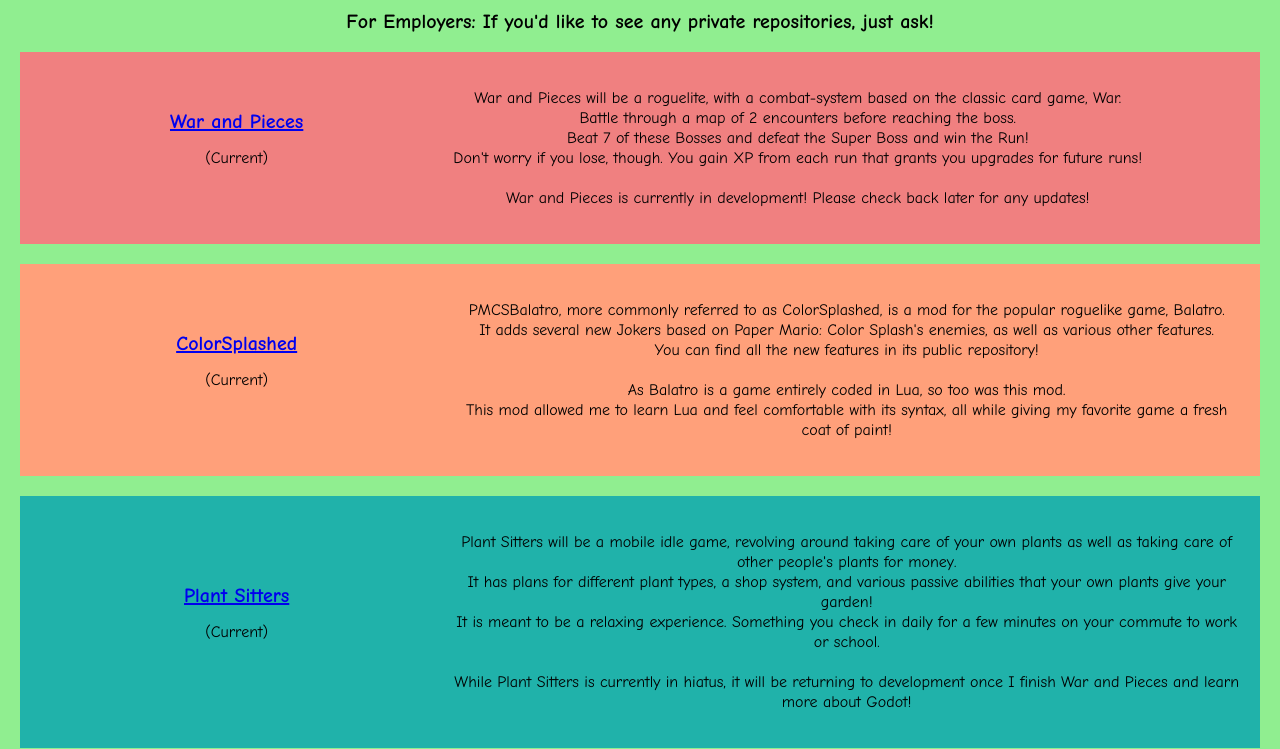
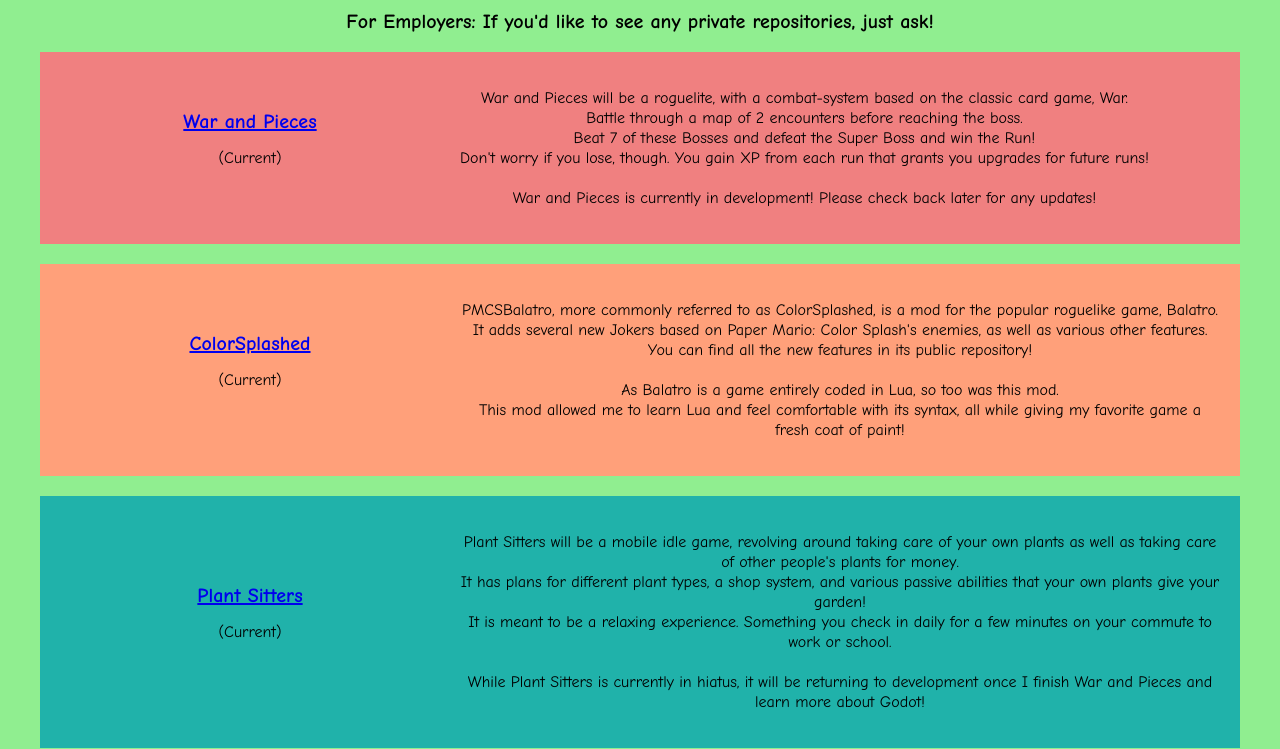
Before and after one commit to TheCodingZombie/TheCodingZombie.github.io, a plain HTML site: page projects.html in a window 1280 px wide. Shown: the part 51-800 px from the top of the page. Drawn offline with Linux system fonts and the light colour scheme.

Commit message:
centering a div XD

```diff
--- a/projects.css
+++ b/projects.css
@@ -67,6 +67,8 @@
     margin-right: auto;
     margin-top: 20px;
     margin-bottom: 20px;
+    align-self: center;
+    box-sizing: border-box;
 }
 
 .project {
```
